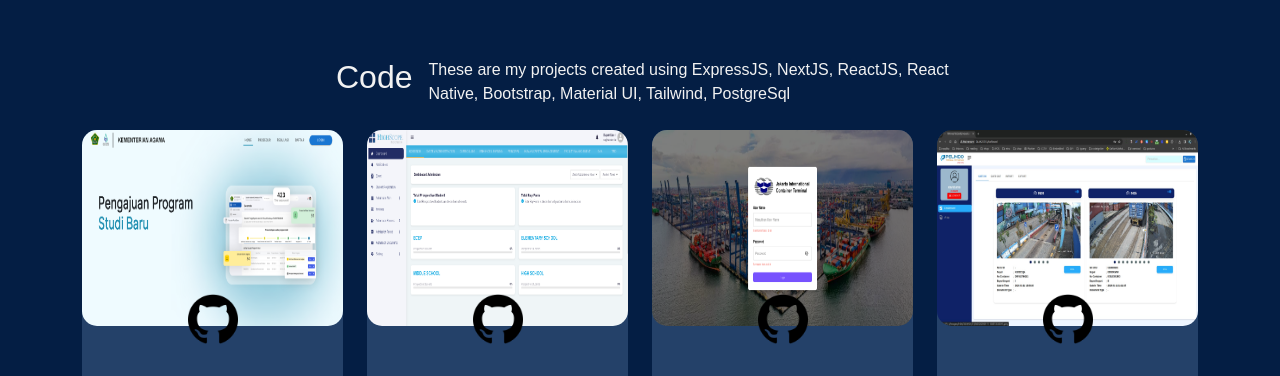
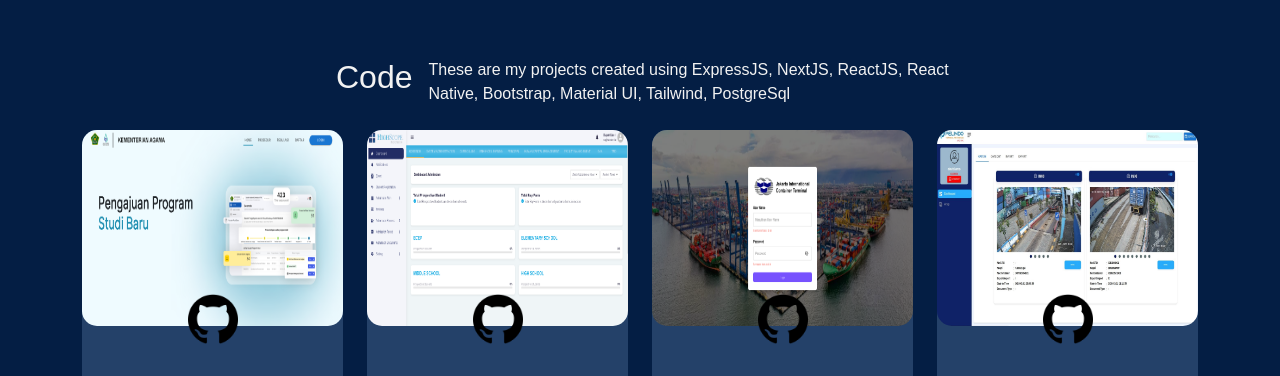
Before and after one commit to preedok/preedok-porto, a React (Create React App) app: page / in a window 1280 px wide. Shown: the part 900-1276 px from the top of the page. Built offline with nearby package versions, Linux system fonts and the light colour scheme.

Commit message:
Update index.jsx

```diff
--- a/src/pages/home/index.jsx
+++ b/src/pages/home/index.jsx
@@ -329,7 +329,7 @@ const Index = () => {
                     <div className={style.cardBanner} data-aos="zoom-in-right"
                       data-aos-duration="1000">
                       <img
-                        src={require("../../assets/pelindo.jpg")}
+                        src={require("../../assets/pelindo1.jpg")}
                         alt="Design 1"
                         className="img-fluid"
                         style={{ borderRadius: "15px", height: '196px' }} data-aos="zoom-in-left"
```
